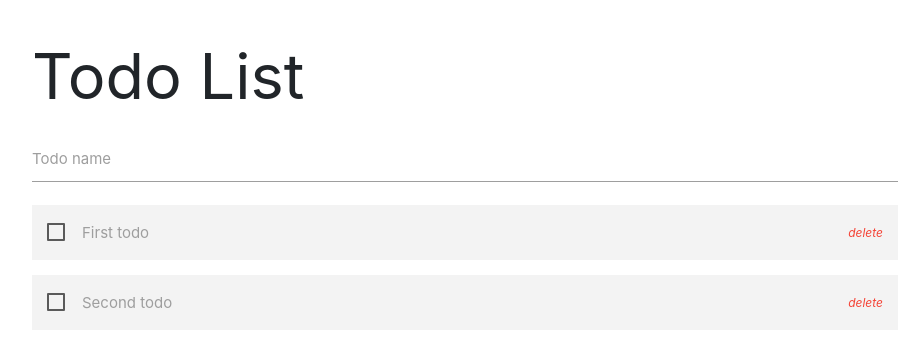
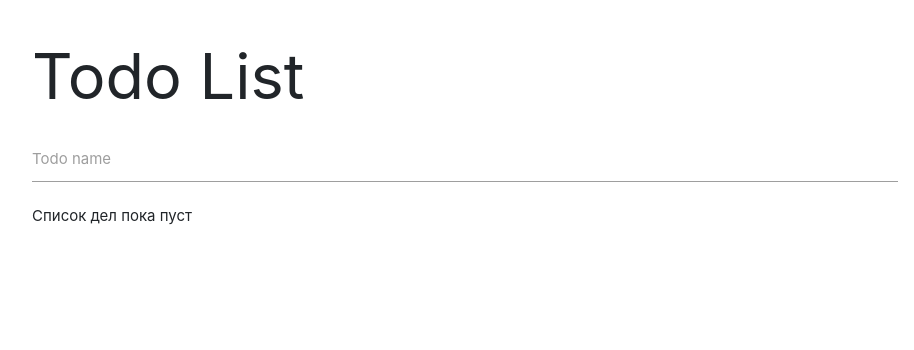
Before and after one commit to sashadivanchik/todos-list, a React (Create React App) app: page / in a window 1280 px wide. Shown: the top 350 px of the page, without its empty margins (175-1089 px from the left). Built offline with nearby package versions, Linux system fonts and the light colour scheme.

Commit message:
add useState hook

```diff
--- a/src/components/App.jsx
+++ b/src/components/App.jsx
@@ -1,12 +1,18 @@
-import React, { useState } from 'react';
+import React, { useState, useEffect } from 'react';
 import TodoList from './TodoList';
 
 const App = () => {
-    const [ todos, setTodo ] = useState([
-        {id: 1, title: 'First todo', completed: false},
-        {id: 2, title: 'Second todo', completed: true},
-    ]);
+    const [ todos, setTodos ] = useState([]);
     const [ todoTitle, setTodoTitle ] = useState('');
+
+    useEffect(() => {
+        const raw = localStorage.getItem('todos') || '[]';
+        setTodos(JSON.parse(raw))
+    },[]);
+
+    useEffect(() => {
+        localStorage.setItem('todos', JSON.stringify(todos))
+    }, [todos])
 
     const changeInput = (event) => {
         setTodoTitle(event.target.value)
@@ -14,7 +20,7 @@ const App = () => {
 
     const addTodo = (event) => {
         if (event.key === 'Enter') {
-            setTodo([
+            setTodos([
                 ...todos,
                 {
                     id: Date.now(),
--- a/src/components/TodoList.jsx
+++ b/src/components/TodoList.jsx
@@ -2,6 +2,9 @@ import React from 'react';
 import TodoItem from './TodoItem';
 
 const TodoList = ({ todos }) => {
+    if (!todos.length) {
+        return <p>Список дел пока пуст</p>
+    }
     return (
         <ul>
             { todos.map(todo => <TodoItem key={todo.id} title={todo.title} />) }
```
